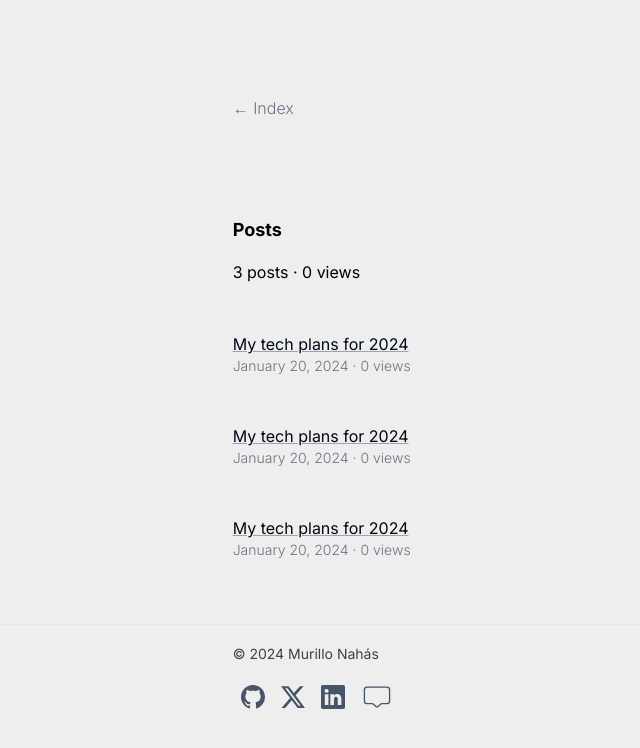
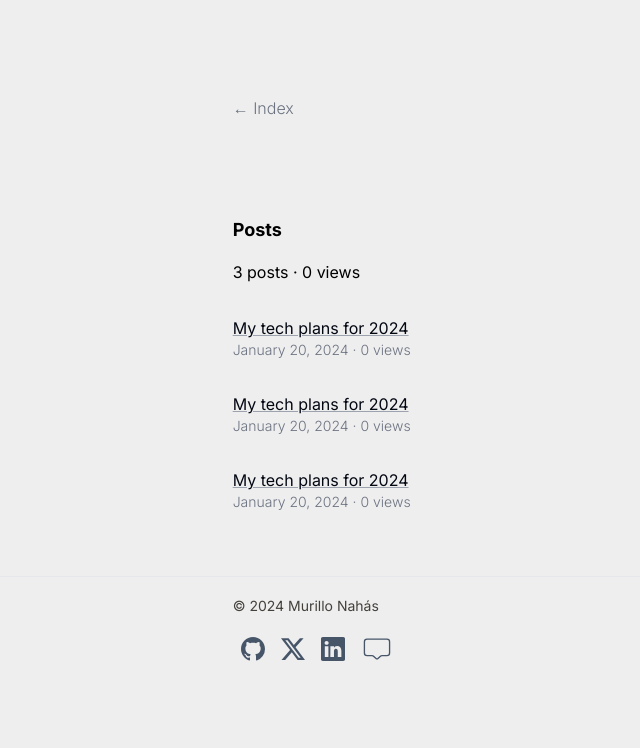
Before and after one commit to murillo-nahas/nahas.dev, a Next.js app: page /blog in a window 1280 px wide. Shown: the top 748 px of the page, without its empty margins (194-834 px from the left). Built offline with nearby package versions, Linux system fonts and the light colour scheme.

Commit message:
(style): fix margin class

```diff
--- a/src/app/components/elements/Article.tsx
+++ b/src/app/components/elements/Article.tsx
@@ -9,7 +9,7 @@ interface ArticleProps {
 
 export function Article({ title, date, numberOfViews, href }: ArticleProps) {
   return (
-    <section className="mt-12">
+    <section className="mt-8">
       <Link
         href={href}
         className="text-gray-950 decoration-gray-400 font-normal underline decoration-solid hover:decoration-gray-500"
```
